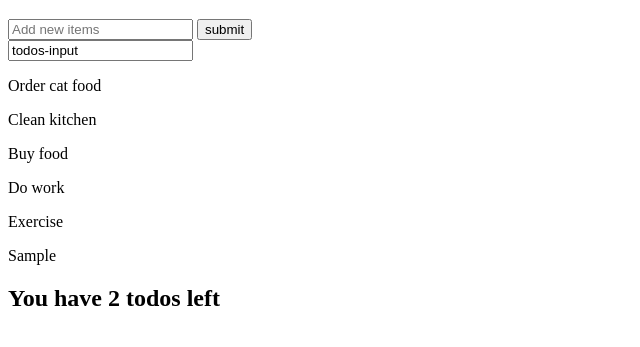
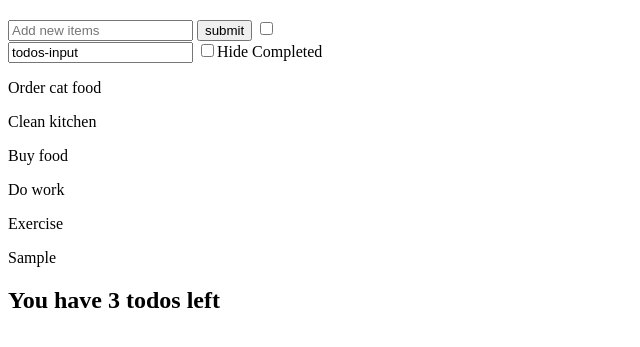
Before and after one commit to jaspreet-singh-sahota/todos-practise-project, a plain HTML site: page index.html in a window 1280 px wide. Both pictures are taken after typing "Sample" into the empty fields and a click on the button "submit". Shown: the part 61-408 px from the top of the page, without its empty margins (0-640 px from the left). Drawn offline with Linux system fonts and the light colour scheme.

Commit message:
Add hide-complete functionality

```diff
--- a/index.html
+++ b/index.html
@@ -11,8 +11,12 @@
     <form id="todos-form">
       <input type="text" placeholder="Add new items" name="todoItem">
       <button>submit</button>
+      <input type="checkbox" name="check">
     </form>
     <input type="text" placeholder="Search for items" id="todos-input" value="todos-input">
+    <label>
+      <input type="checkbox" id="hide-completed" name="hideCompleted">Hide Completed
+    </label>
     <div id="todos">
     </div>
     <script src="index.js"></script>
--- a/index.js
+++ b/index.js
@@ -1,4 +1,5 @@
-console.log('testing TODOS')
+const itemsLeft = document.createElement('h2')
+const body = document.querySelector('body')
 
 const todos = [{
   text: 'Order cat food',
@@ -19,17 +20,13 @@ const todos = [{
 
 const filters = {
   searchText: '',
+  hideCompeted: false,
 }
 
-const itemLeftCount = todos.filter(item => item.completed === false).length
-const itemsLeft = document.createElement('h2')
-const body = document.querySelector('body')
+const renderTodos = (todos, filters) => {
+  let filterTodos = todos.filter((todo) => todo.text.toLowerCase().includes(filters.searchText.toLowerCase()));
 
-itemsLeft.textContent = `You have ${itemLeftCount} todos left`
-body.append(itemsLeft)
-
-const renderTodos = (todos, filters) => {
-  filterTodos = todos.filter((todo) => todo.text.toLowerCase().includes(filters.searchText.toLowerCase()));
+  filterTodos = filterTodos.filter((todo) => !todo.completed || !filters.hideCompeted );
 
   const divParagraph = document.querySelector('#todos')
   divParagraph.innerHTML = ''
@@ -39,20 +36,30 @@ const renderTodos = (todos, filters) => {
     p.textContent = item.text;
     divParagraph.appendChild(p)
   });
+  const itemLeftCount = todos.filter(item => !item.completed).length;
+  itemsLeft.textContent = `You have ${itemLeftCount} todos left`;
+  body.append(itemsLeft);
+
+  document.querySelector('#hide-completed').addEventListener('change', (e) => {
+    filters.hideCompeted = e.target.checked;
+    renderTodos(todos, filters);
+  })
 }
-
-renderTodos(todos, filters)
 
 document.querySelector('#todos-input').addEventListener('input', function (e) {
   filters.searchText = e.target.value;
   renderTodos(todos, filters)
 })
 
+renderTodos(todos, filters)
+
+
 document.querySelector('#todos-form').addEventListener('submit', (e) => {
   e.preventDefault();
+
   todos.push({
     text: e.target.elements.todoItem.value,
-    completed: true
+    completed: e.target.check.checked
   })
   renderTodos(todos, filters)
   e.target.elements.todoItem.value = ""
```
